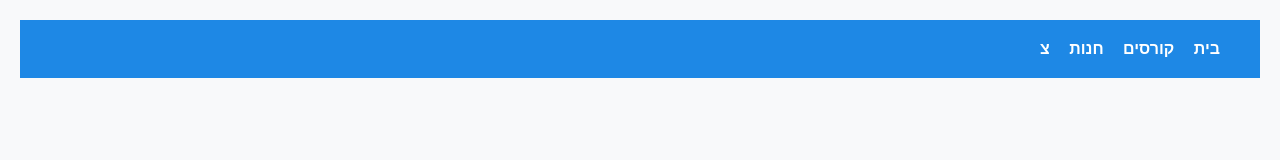
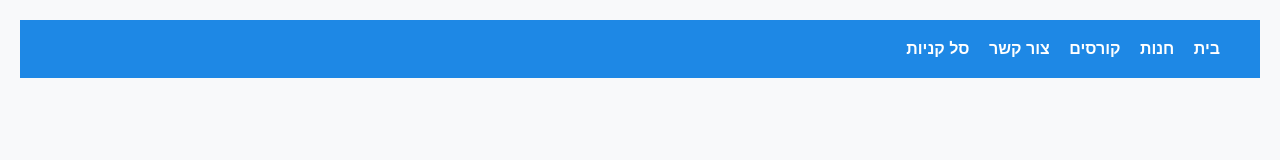
Before and after one commit to kingironshay/nextpro, a plain HTML site: page contact.html in a window 1280 px wide. Drawn offline with Linux system fonts and the light colour scheme.

Commit message:
Update contact.html

```diff
--- a/contact.html
+++ b/contact.html
@@ -58,8 +58,10 @@
 </head>
 <body>
   <header>
-    <nav>
-      <a href="index.html">בית</a>
-      <a href="courses.html">קורסים</a>
-      <a href="shop.html">חנות</a>
-      <a href="contact.html">צ
+   <nav>
+  <a href="index.html">בית</a>
+  <a href="shop.html">חנות</a>
+  <a href="courses.html">קורסים</a>
+  <a href="contact.html">צור קשר</a>
+  <a href="cart.html">סל קניות</a>
+</nav>
```
